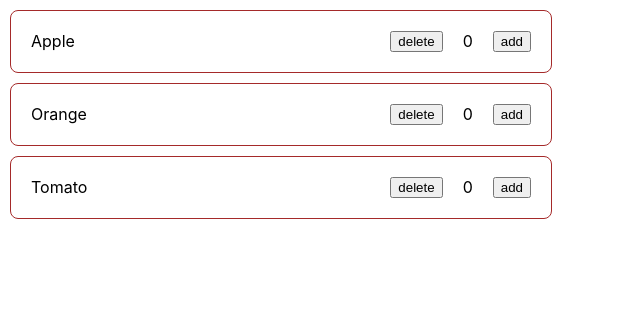
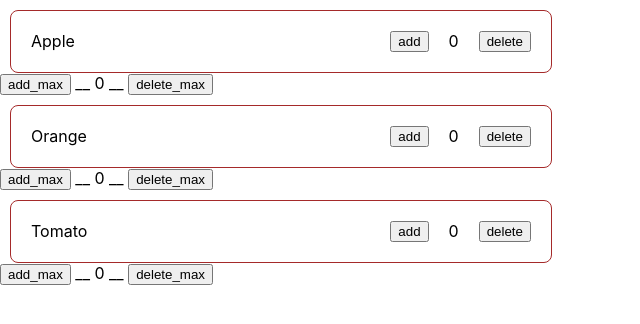
Before and after one commit to itpersonage/ReactCourse2, a React (Create React App) app: page / in a window 1280 px wide. Shown: the top 324 px of the page, without its empty margins (0-640 px from the left). Built offline with nearby package versions, Linux system fonts and the light colour scheme.

Commit message:
lesson 2 react 75%

```diff
--- a/src/App.css
+++ b/src/App.css
@@ -1,6 +1,6 @@
-.App {
+/* .App {
   text-align: center;
-}
+} */
 
 .App-logo {
   height: 40vmin;
--- a/src/ProductCard/index.tsx
+++ b/src/ProductCard/index.tsx
@@ -7,23 +7,48 @@ interface TProps {
 
 export const ProductCard = ({ productName }: TProps) => {
   const [count, setCount] = useState(0);
+  const [limCount, setLimCount] = useState(0);
 
   const addCount = () => {
+    if (count !== limCount && count < limCount) {
       setCount(count + 1);
+    }
   };
 
   const deleteCount = () => {
+    if (count !== 0) {
       setCount(count - 1);
+    }
+  };
+
+  const addLimCount = () => {
+    setLimCount(limCount + 1);
+  };
+
+  const delLimCount = () => {
+    if (limCount !== 0) {
+      setLimCount(limCount - 1);
+    }
+    if (count === limCount && count !== 0) {
+      setCount(count - 1)
+    }
   };
 
   return (
+    <>
       <div className="card_wrapper">
         <span>{productName}</span>
         <div className="button_section">
+          <button onClick={addCount}>add</button>
+          <span>{count}</span>
           <button onClick={deleteCount}>delete</button>
-        <span>{count}</span>
-        <button onClick={addCount}>add</button>
         </div>
       </div>
+      <div className="limit_count">
+          <button onClick={addLimCount}>add_max</button>
+          <span>{`  __  ${limCount}  __  `}</span>
+          <button onClick={delLimCount}>delete_max</button>
+        </div>
+    </>
   );
 };
```
Also changed, not shown: src/LimitCount/index.tsx (added, +21 -0 lines), src/LimitCount/index.css (added). Lines whose indentation alone changed are shown as unchanged.
